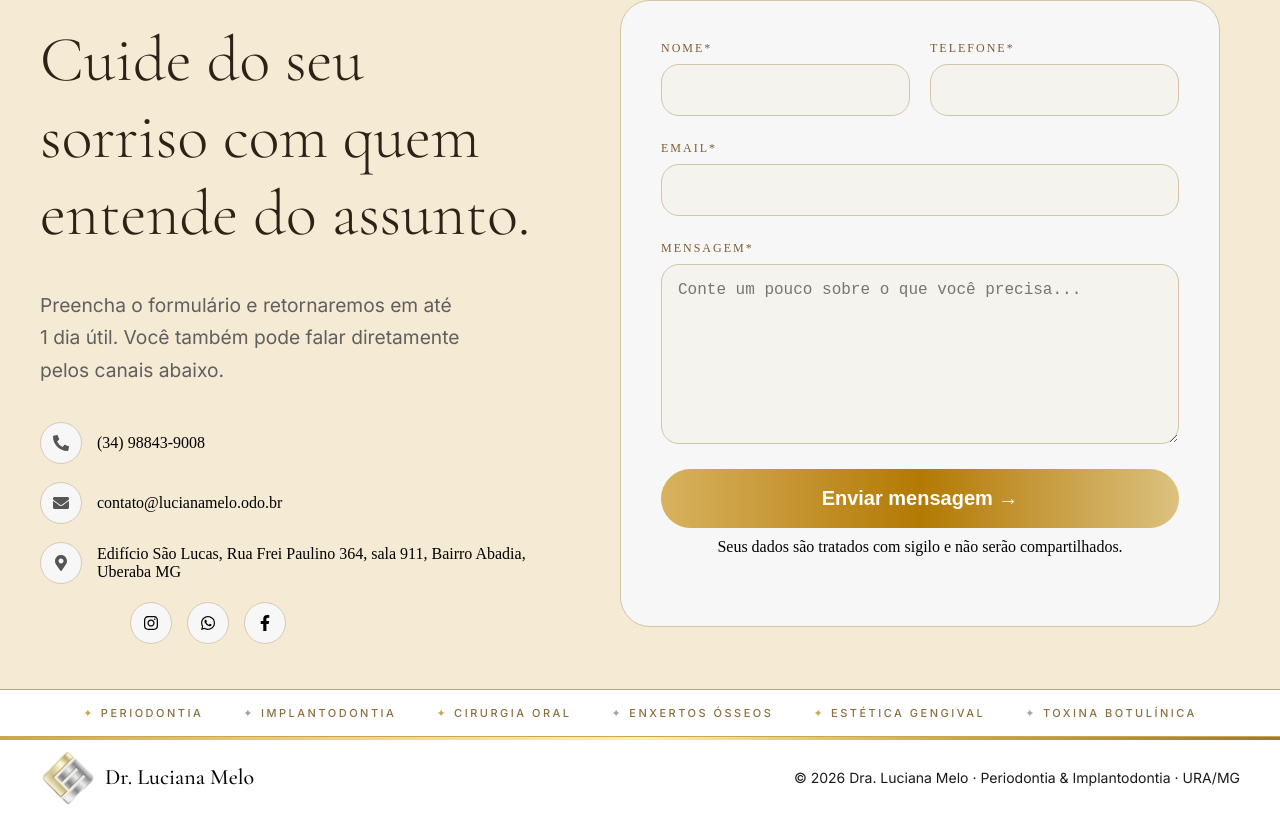
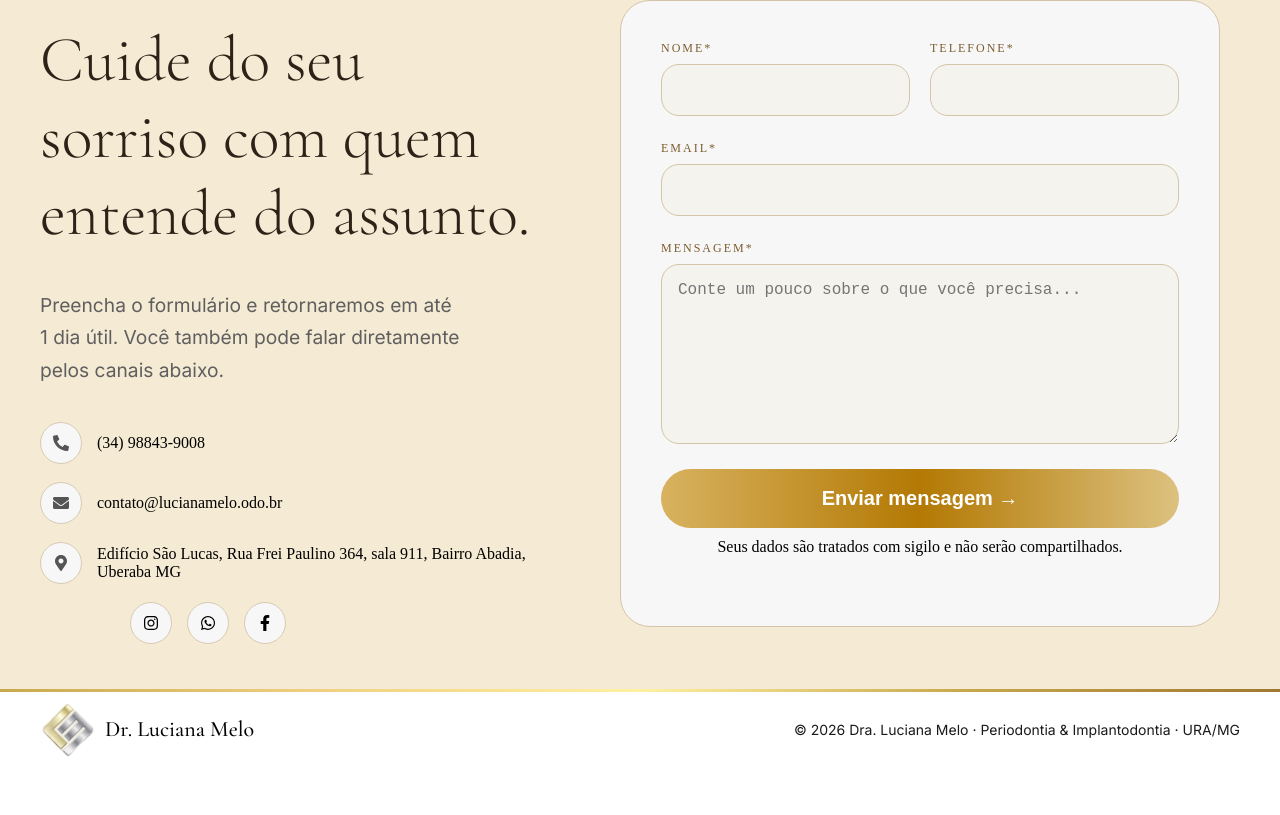
Before and after one commit to LeonardoRibeiro-cpu/Landing-Page---Luciana-Melo, a React (Vite) app in the folder app01/: page / in a window 1280 px wide. Shown: the part 3439-4254 px from the top of the page. After the commit the page ends 4206 px from the top, so only its background shows below. Built offline with nearby package versions, Linux system fonts and the light colour scheme; no server answers.

Commit message:
separador retirado

```diff
--- a/app01/src/main/Main.jsx
+++ b/app01/src/main/Main.jsx
@@ -24,7 +24,6 @@ function Main() {
           <Separador />
 
           <Sessao7/>
-          <Separador />
         </main>
     );
 }
```
